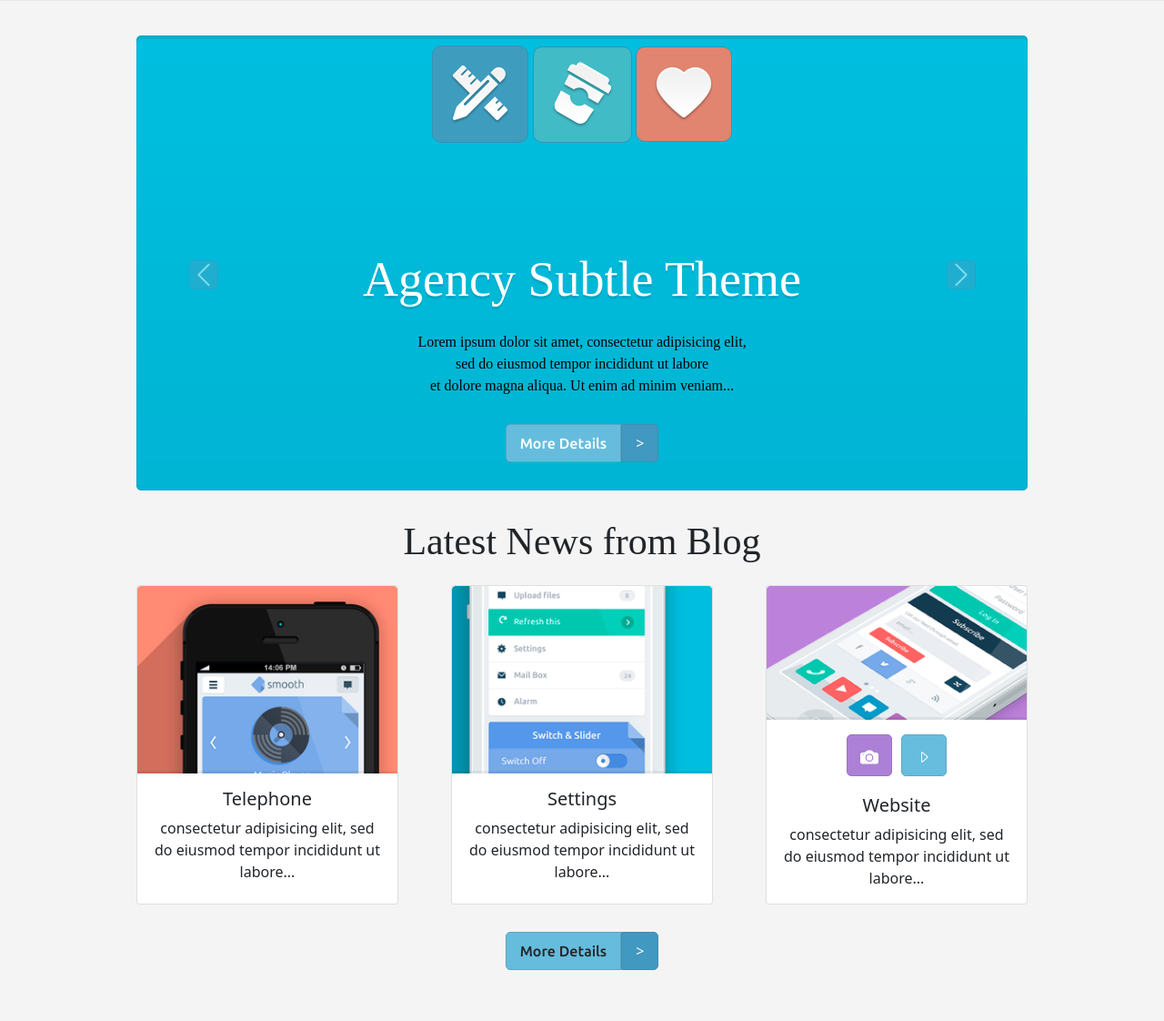
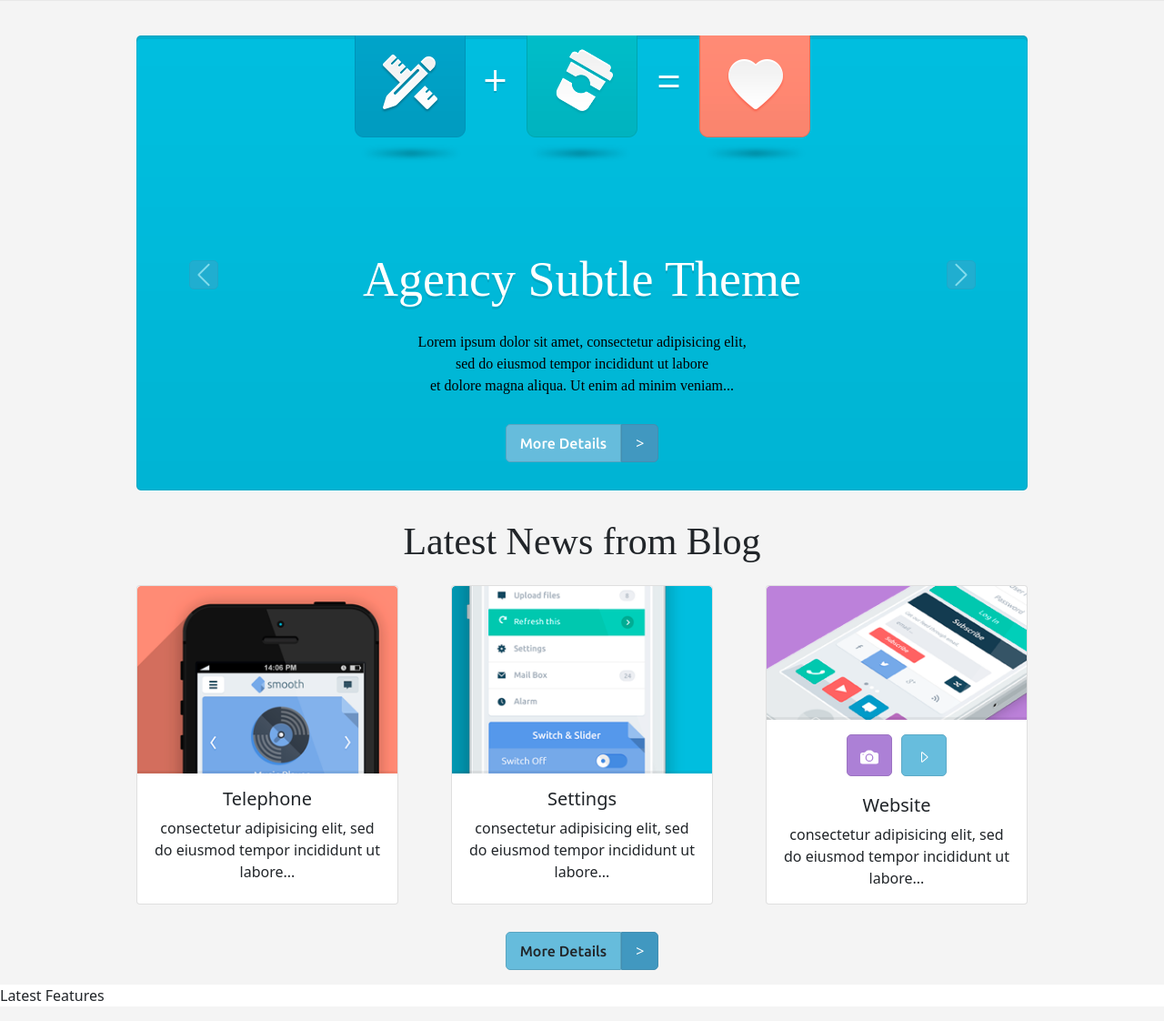
Before and after one commit to erbol0512/Test-02, a plain HTML site: page index.html in a window 1280 px wide. Shown: the part 81-1203 px from the top of the page at 91% size. Before the commit the page ends 1163 px from the top, so only its background shows below. Drawn offline with nearby package versions, Linux system fonts and the light colour scheme; a web font is replaced by a local one.

Commit message:
section-finish-edited

```diff
--- a/css/style.css
+++ b/css/style.css
@@ -95,22 +95,9 @@ body {
 .section-icons {
     text-align: center;
 }
-.section-img-01, .section-img-02, .section-img-03 {
+.section-img {
     margin-top: -900px;
-    border: 1px solid #3392b5;
-    border-radius: 10px;
-    padding: 20px;
-}
-.section-img-01 {
-    background-color: #3e9dbf;
-}
-.section-img-02 {
-    padding: 16px 20px;
-    background-color: #41bbc6;
-}
-.section-img-03 {
-    padding: 22px 20px;
-    background-color: #e18470;
+
 }
 .plus {
     margin-top: -900px;
@@ -186,12 +173,20 @@ body {
 }
 
 
+
+.article {
+
+    background-color: white;
+}
+
+
+
 @media screen and (max-width: 1024px) {
     .section-title {
-        font-size: 30px;
+        font-size: 60px;
     }
     .section-text {
-        font-size: 12px;
+        font-size: 16px;
     }
 }
 @media screen and (max-width: 768px) {
@@ -210,4 +205,10 @@ body {
     .card-text {
         font-size: 10px;
     }
+    .section-title {
+        font-size: 30px;
+    }
+    .section-text {
+        font-size: 12px;
+    }
 }
--- a/index.html
+++ b/index.html
@@ -85,10 +85,7 @@
                 <div class="carousel-item active">
                     <img src="img/table-bg.png" class="d-block w-100" alt="...">
                     <div class="section-icons">
-                        <img src="img/first-01.png" alt="" class="section-img-01">
-                        <img src="img/first-02.png" alt="" class="section-img-02">
-                        <img src="img/first-03.png" alt="" class="section-img-03">
-
+                        <img src="img/first-icons.png" alt="" class="section-img">
                     </div>
                     <div class="carousel-caption d-none d-md-block">
                         <p class="section-title">Agency Subtle Theme</p>
@@ -171,7 +168,11 @@
     </section>
 
 
-
+    <article class="article">
+        <div class="article-main-name">
+            <p class="article-main-text">Latest Features</p>
+        </div>
+    </article>
 
 
 
```
Also changed, not shown: img/first-01.png (deleted), img/first-02.png (deleted), img/first-03.png (deleted), img/first-icons.png (added), 1 other file.
